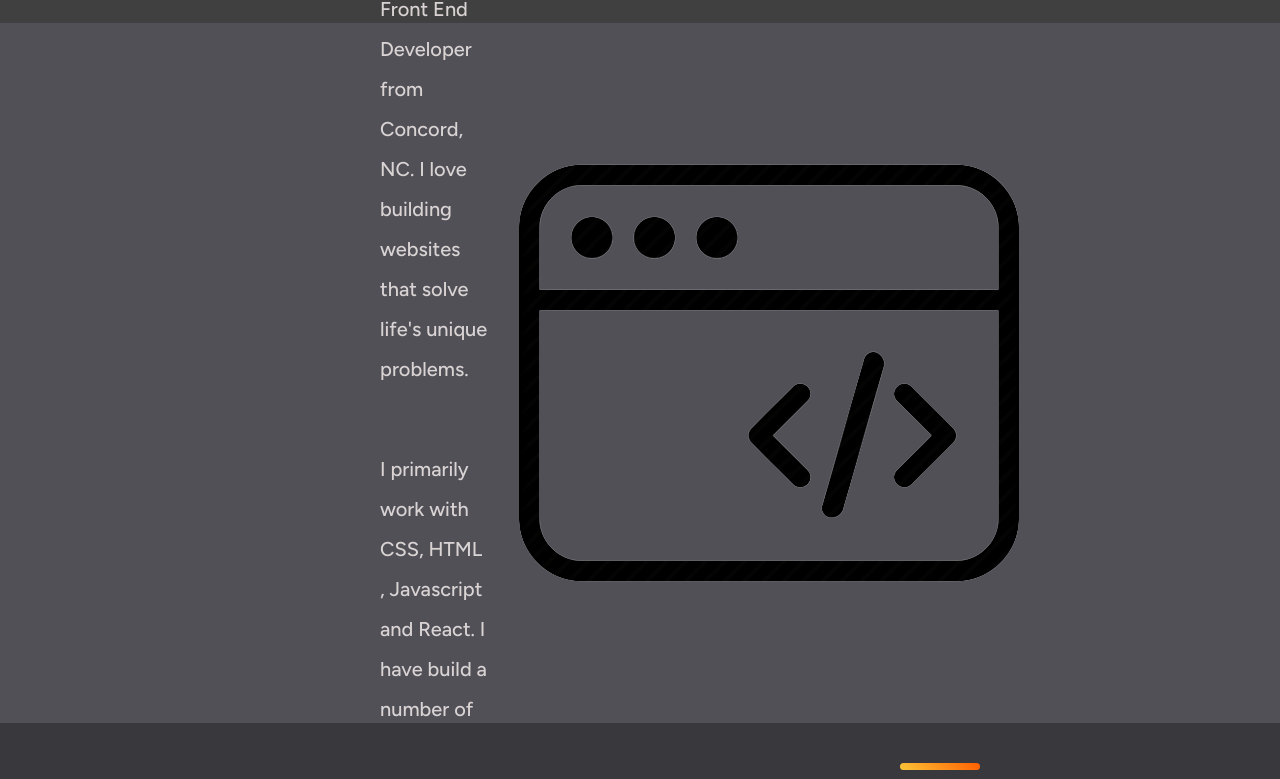
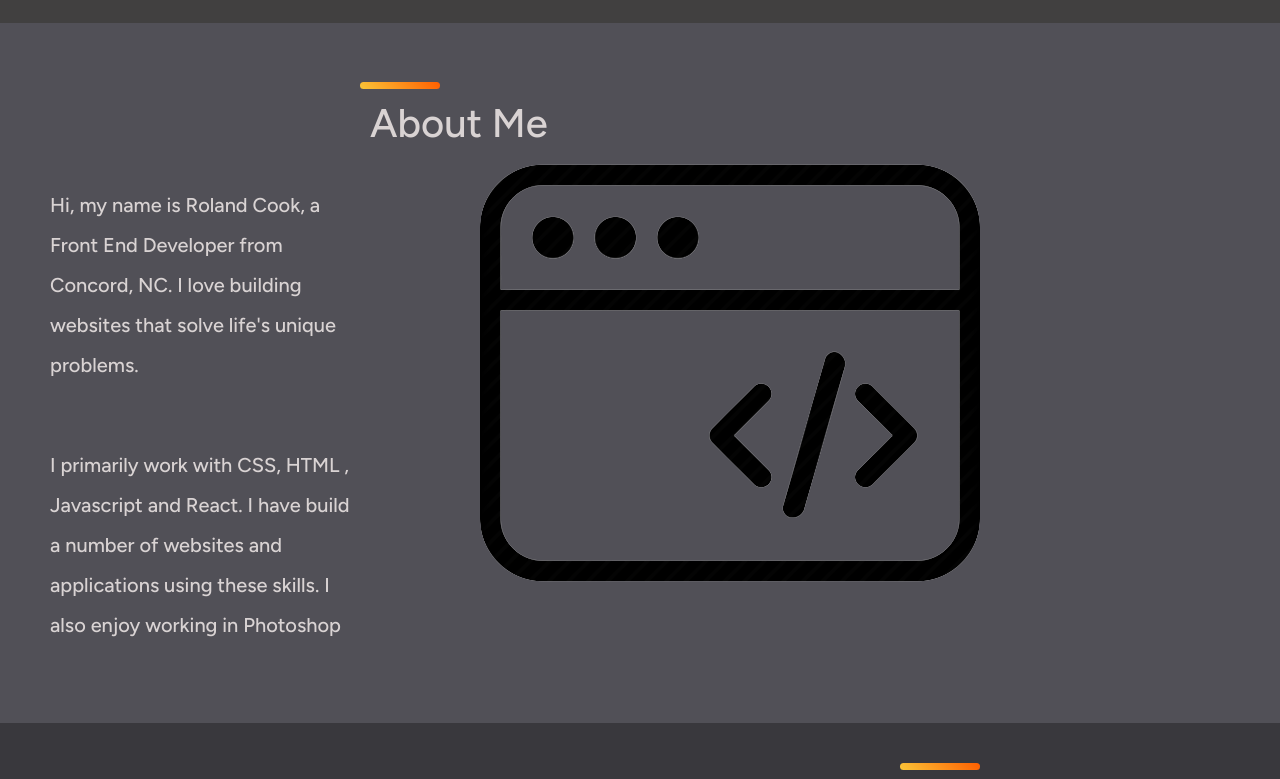
Before and after one commit to Pacman-1/portfolio, a React (Create React App) app: page / in a window 1280 px wide. Shown: the part 1077-1856 px from the top of the page. Built offline with nearby package versions, Linux system fonts and the light colour scheme; a web font is replaced by a local one.

Commit message:
phone and ipad display fixes

```diff
--- a/src/styles/aboutMe.css
+++ b/src/styles/aboutMe.css
@@ -79,7 +79,18 @@ flex-direction: column;
 }
 
 /* Medium devices (landscape tablets, 768px and up) */
-@media only screen and (min-width: 768px) {}
+@media only screen and (min-width: 768px) {
+    .about-me-section p{
+        width: 700px;
+        margin-left: -300px;
+        padding: 0;
+     }
+     .section-container img{
+        height: 300px;
+        margin-left: -300px;
+     }
+
+}
 
 /* Large devices (laptops/desktops, 992px and up) */
 @media only screen and (min-width: 992px) {
@@ -93,4 +104,5 @@ flex-direction: column;
     .section-container img{
         height: 500px;
      }
+
 }
--- a/src/styles/contact.css
+++ b/src/styles/contact.css
@@ -2,7 +2,7 @@ form {
     display: flex;
     align-items: flex-start;
     flex-direction: column;
-    width: 50%;
+    width: 30%;
     font-size: 16px;
     color: white;
     margin-top: 2rem;
@@ -45,8 +45,22 @@ textarea {
     justify-content: center;
     align-items: center;
     background-color: #39383d;
+
 }
 .contact-me{
     color: rgba(255, 255, 255, 0.801);
     display: flex;
 }
+
+@media only screen and (max-width: 600px) {
+    form {
+        display: flex;
+        align-items: flex-start;
+        flex-direction: column;
+        width: 50%;
+        font-size: 16px;
+        color: white;
+        margin-top: 2rem;
+    }
+
+ }
```
